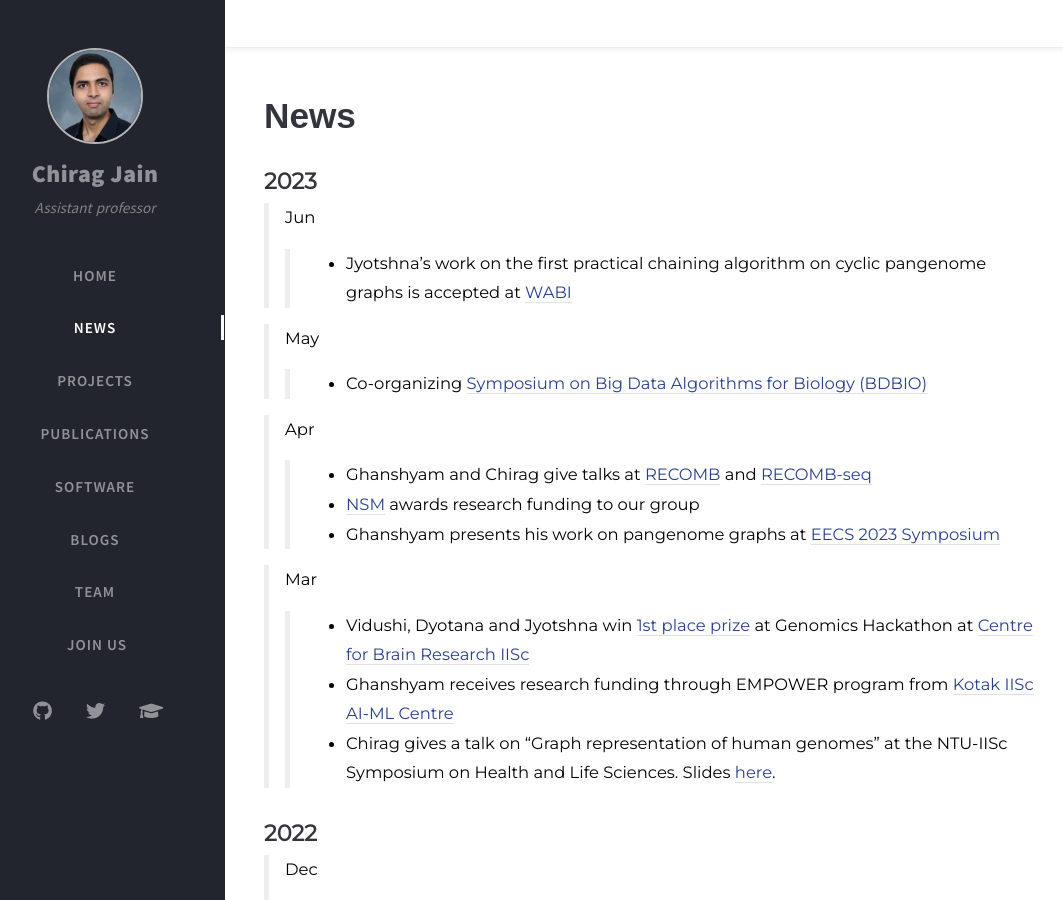
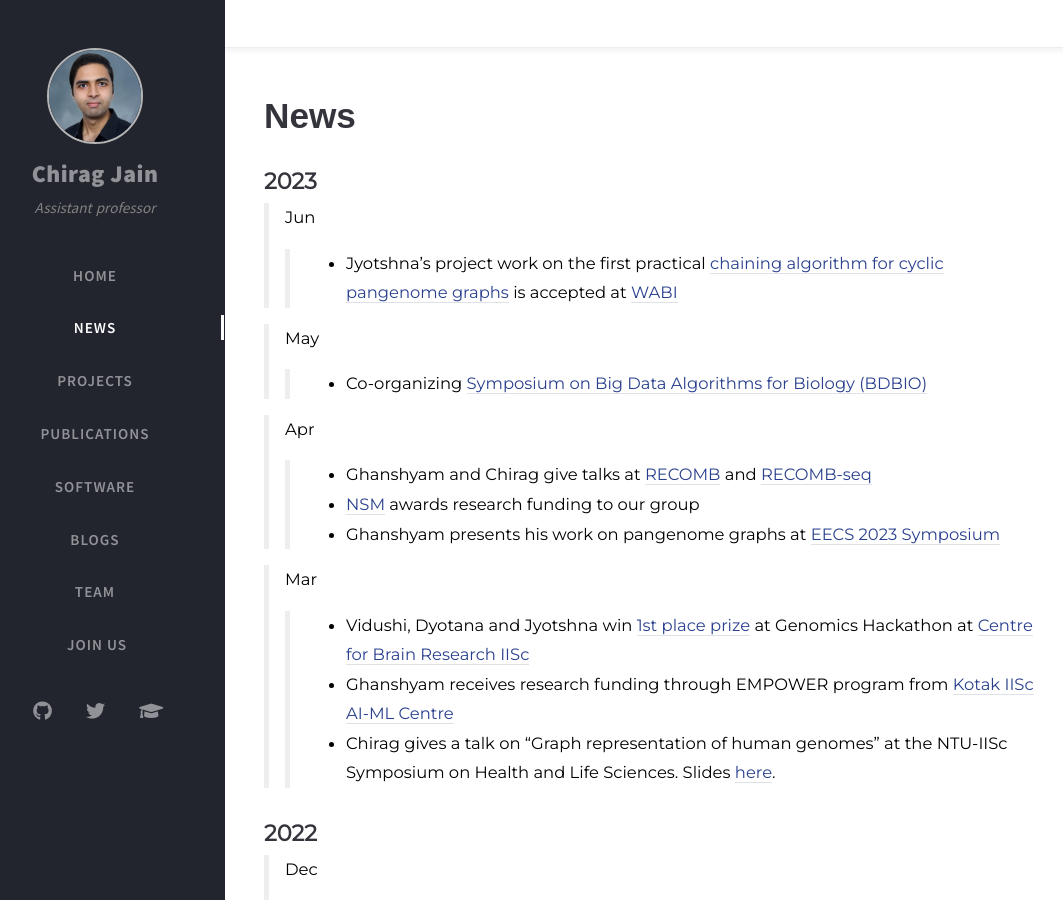
Before and after one commit to at-cg/at-cg.github.io, a Jekyll site: the page built from tabs/new.md, in a window 1280 px wide and 900 px high. Shown: the whole window, without its empty margins (35-1098 px from the left). Built offline with Jekyll 4.4.1, drawn with Linux system fonts in a browser that asks for light colours; nearby versions of some CDN libraries; comment, search, counter and statistics services are not loaded.

Commit message:
Update new.md

```diff
--- a/tabs/new.md
+++ b/tabs/new.md
@@ -22,7 +22,7 @@ type: news
 ## **2023**
 
 > Jun
->> - Jyotshna's work on the first practical chaining algorithm on cyclic pangenome graphs is accepted at [WABI](https://acm-bcb.org/WABI/2023/)
+>> - Jyotshna's project work on the first practical [chaining algorithm for cyclic pangenome graphs](https://www.biorxiv.org/content/10.1101/2023.06.21.545871v1) is accepted at [WABI](https://acm-bcb.org/WABI/2023/)
 
 > May
 >> - Co-organizing [Symposium on Big Data Algorithms for Biology (BDBIO)](https://www.bdbio2023.in)
```
